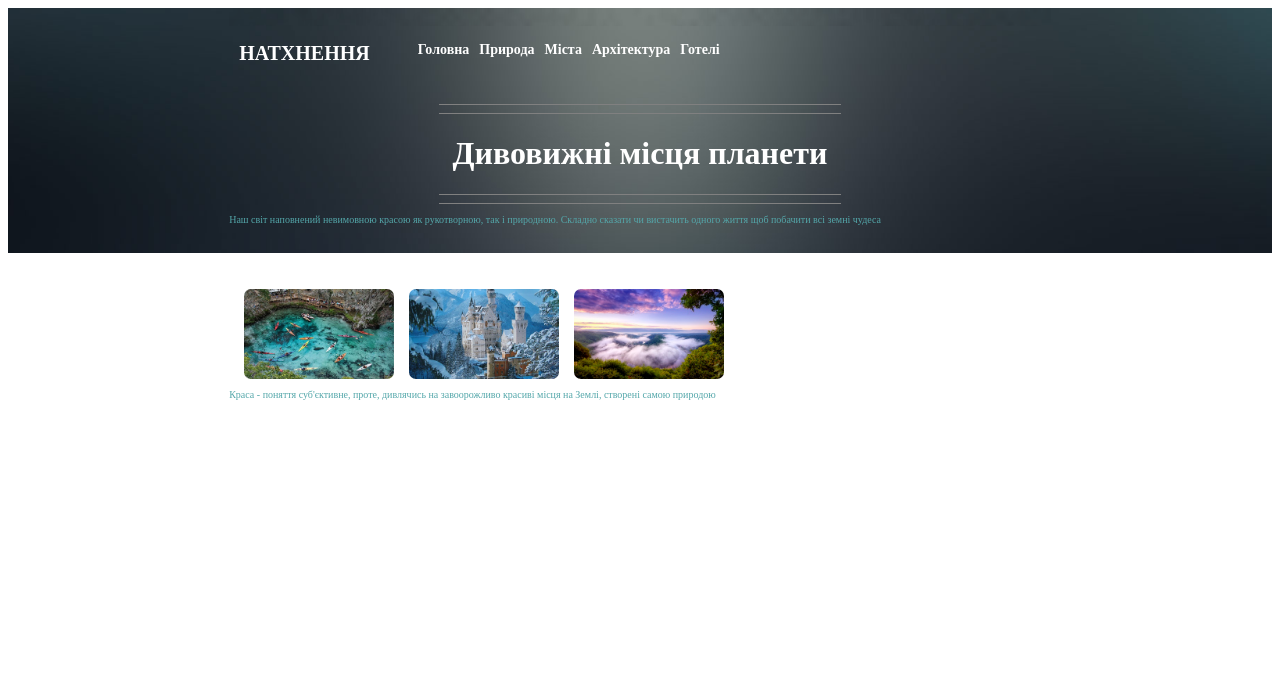
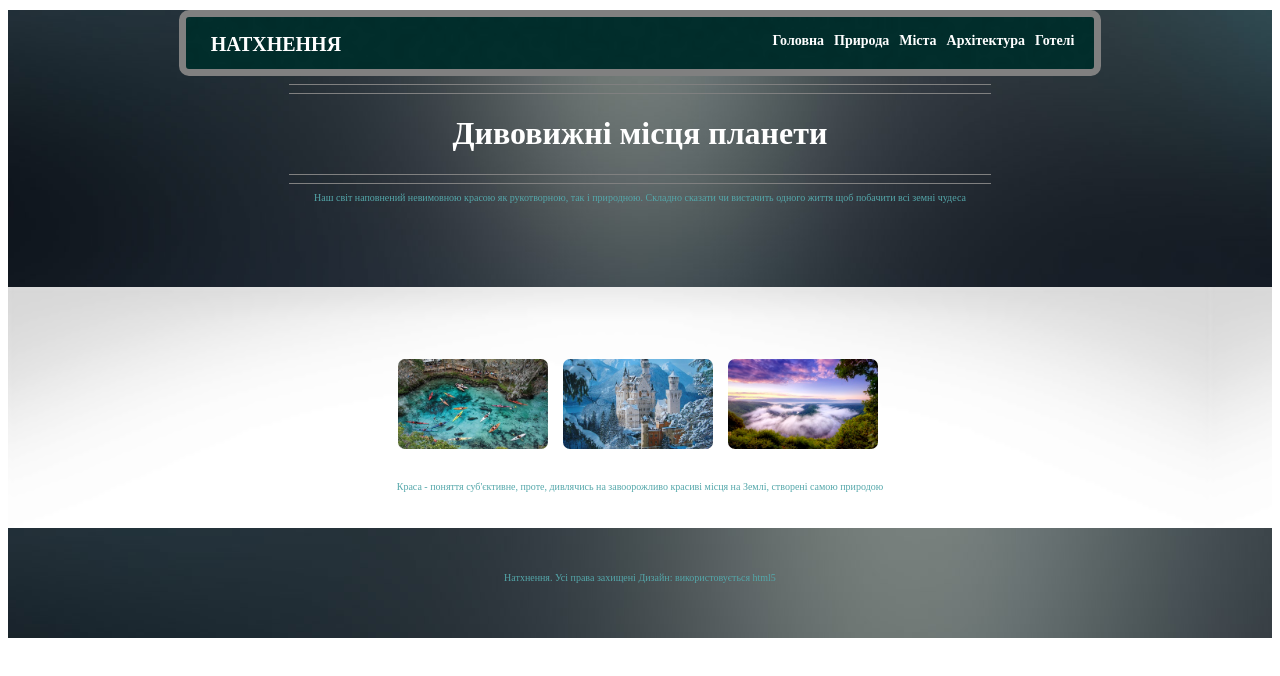
Before and after one commit to IG-BA/html, a plain HTML site: page t24/t24z1.html in a window 1280 px wide. Drawn offline with Linux system fonts and the light colour scheme.

Commit message:
30.01.School

```diff
--- a/t24/t24z1.css
+++ b/t24/t24z1.css
@@ -5,8 +5,9 @@
     padding: 0px;
 }
 header{
-    max-width: 65%;
+    max-width: 73%;
     margin: 0 auto;
+
 }
 ul{
     list-style-type: none;
@@ -33,7 +34,9 @@ h1{
 
 }
 .main-wrap{
-    background: url(bg03.png);
+    background: url(image/bg03.png);
+    background-size: 95%;
+
 }
 
 
@@ -44,20 +47,26 @@ a{
 
 }
 .high{
+    margin-top: 10px;
     background: url(image/bg02.png);
     background-size: 100%;
+    background-color: rgb(2, 46, 44);
+    border-radius: 10px;
+    border: 7px solid grey;
+
 }
 
 .header-wrap{
     color: white;
 }
 main{
-    max-width: 65%;
+    max-width: 70%;
     margin: 0 auto;
 }
 p{
     font-size: 10px;
     color: rgb(84, 167, 170);
+    margin: 0 auto;
 }
 li{
     margin-left: 10px;
@@ -68,11 +77,26 @@ li{
 .menu12{
     float: left;
     font-size: 20px;
-   margin-left: -30px;
-   margin-right: 38px;
+    margin-left: -15px;
+
 
 }
 
 .down{
     margin: 0 auto;
 }
+
+.cleaner{
+    margin-bottom: 30px;
+}
+.menu{
+   float: right;
+   margin-right: 20px;
+}
+.imgs{
+    margin-left: 185px;
+    margin-bottom: 50px;
+}
+.footer-wrap{
+    background: url(image/header.jpg);
+}
--- a/t24/t24z1.html
+++ b/t24/t24z1.html
@@ -9,62 +9,97 @@
 </head>
 
 <body>
+    <div class="all">
         <div class="header-wrap">
             <header>
                 <div class="high">
 
-                <br>
+
                     <ul>
                         <b>
                             <li class="menu12">НАТХНЕННЯ</li>
+                            <div class="menu" >
                                 <li class="menu1"> <a href=""> Головна</a></li>
                                 <li class="menu1"> <a href=""> Природа</a></li>
                                 <li class="menu1"> <a href=""> Міста</a></li>
                                 <li class="menu1"> <a href=""> Архітектура</a></li>
                                 <li class="menu1"> <a href=""> Готелі</a></li>
+                            </div>
                         </b>
                     </ul>
-
-            </div>
                     <br>
                     <br>
-            <br>
+                </div>
+
                 <div class="down">
-            <hr size="0.5" width="400" color="grey" >
-            <hr size="0.5" width="400" color="grey" >
+                    <hr size="1" width="700" color="grey">
+                    <hr size="1" width="700" color="grey">
                     <h1>Дивовижні місця планети</h1>
-            <hr size="0.5" width="400" color="grey" >
-            <hr size="0.5" width="400" color="grey" >
+                    <hr size="1" width="700" color="grey">
+                    <hr size="1" width="700" color="grey">
 
-            <p> Наш світ наповнений невимовною красою як рукотворною, так і природною. Складно сказати чи вистачить
+                    <p align="center"> Наш світ наповнений невимовною красою як рукотворною, так і природною. Складно
+                        сказати чи вистачить
                         одного життя щоб побачити всі земні чудеса</p>
+                    <div class="cleaner"></div>
                     <br>
                 </div>
             </header>
-    </div>
             <br>
             <br>
+        </div>
 
+        <div class="main-wrap" align="center">
+            <br>
+            <br>
             <main>
-        <div class="main-wrap">
+                <br>
+                <br>
                 <div class="imgs">
                     <img src="image/pic02.jpg" alt="">
                     <img src="image/pic03.jpg" alt="">
                     <img src="image/pic01.jpg" alt="">
                 </div>
 
+                <br>
+                <br>
+                <br>
+                <br>
 
+
+                <p class="p1">
+
+                    Краса - поняття суб'єктивне, проте, дивлячись на завоорожливо красиві місця на Землі, створені самою
+                    природою
+                </p>
+                <br>
+                <br>
+
+
+            </main>
+        </div>
+        <div class="footer-wrap">
+
+            <footer>
+
+
+                <p align="center">
+                    <br>
+                    <br>
+                    <br>
+                    <br>
+                    Натхнення. Усі права захищені Дизайн: використовується html5
                     <br>
                     <br>
                     <br>
                     <br>
                     <br>
-            <p class="p1">
-                Краса - поняття суб'єктивне, проте, дивлячись на завоорожливо красиві місця на Землі, створені самою
-                природою
+                    <br>
+
                 </p>
+            </footer>
         </div>
-    </main>
+    </div>
 </body>
 
 </html>
```
Lines whose indentation alone changed are shown as unchanged.
